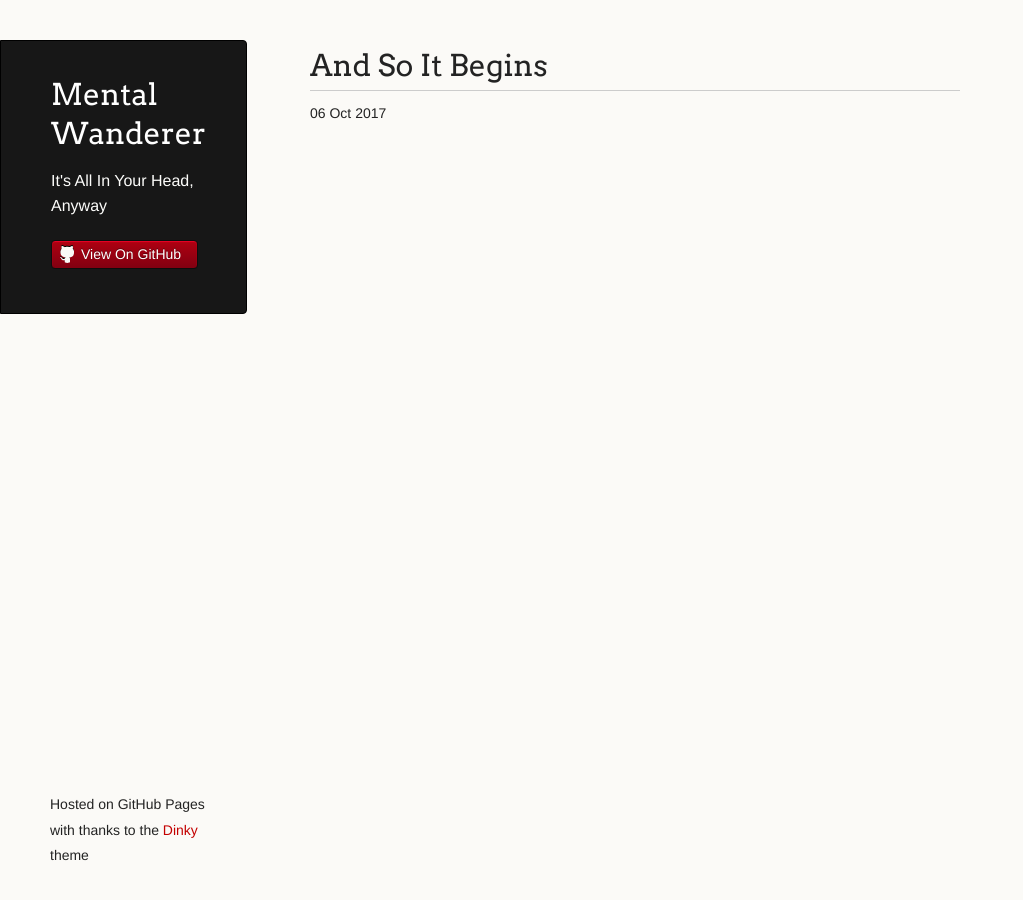
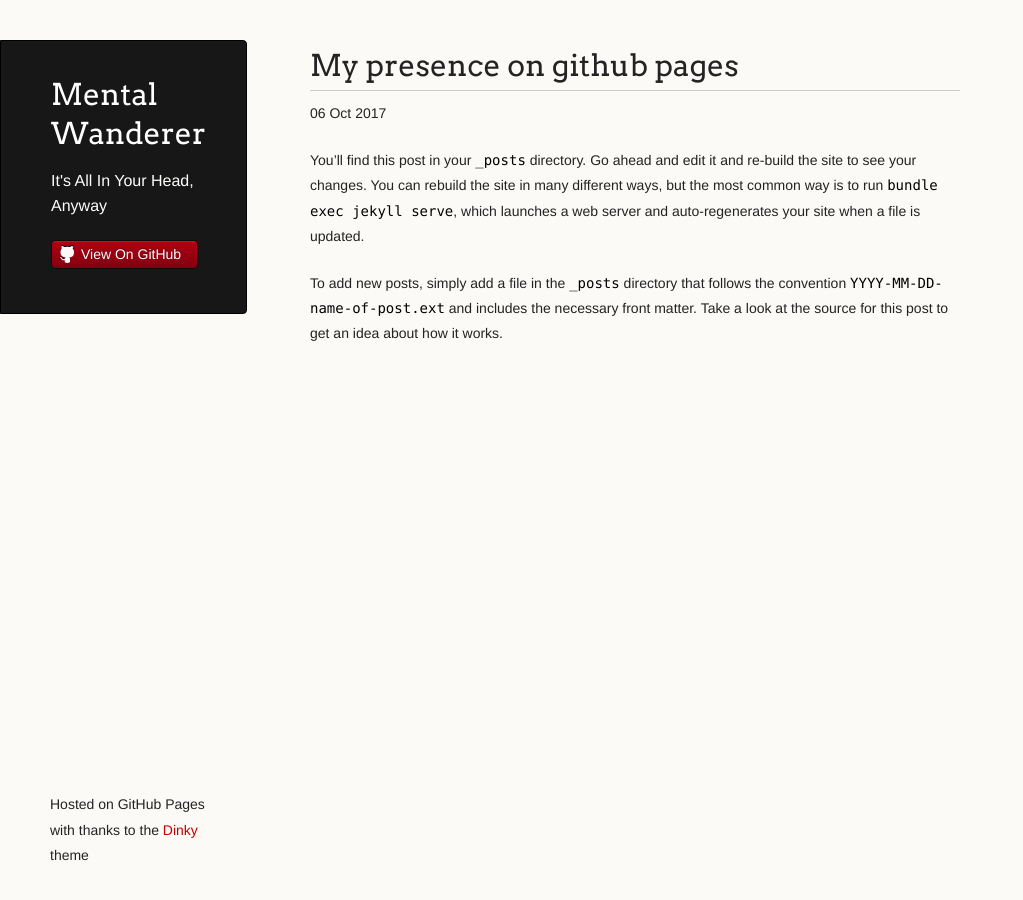
Before and after one commit to coryburt/coryburt.github.io, a Jekyll site: the page built from _posts/2017-10-06-And-So-It-Begins.md, in a window 1280 px wide. Shown: the whole page, without its empty margins (0-1023 px from the left). Built offline with Jekyll 4.4.1, drawn with Linux system fonts in a browser that asks for light colours; our own code applies the rules of GitHub Pages for plain Markdown files.

Commit message:
Fixing posts

```diff
--- a/_posts/2017-10-06-And-So-It-Begins.md
+++ b/_posts/2017-10-06-And-So-It-Begins.md
@@ -0,0 +1,8 @@
+---
+layout: "post"
+title:  "My presence on github pages"
+---
+
+You’ll find this post in your `_posts` directory. Go ahead and edit it and re-build the site to see your changes. You can rebuild the site in many different ways, but the most common way is to run `bundle exec jekyll serve`, which launches a web server and auto-regenerates your site when a file is updated.
+
+To add new posts, simply add a file in the `_posts` directory that follows the convention `YYYY-MM-DD-name-of-post.ext` and includes the necessary front matter. Take a look at the source for this post to get an idea about how it works.
```
Also changed, not shown: index.html (+5 -5 lines).
